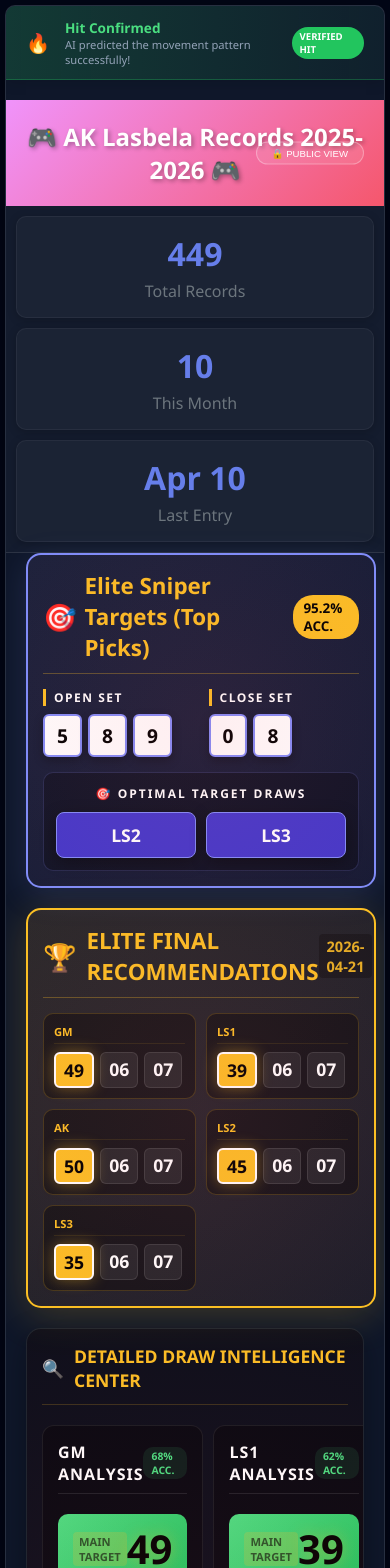
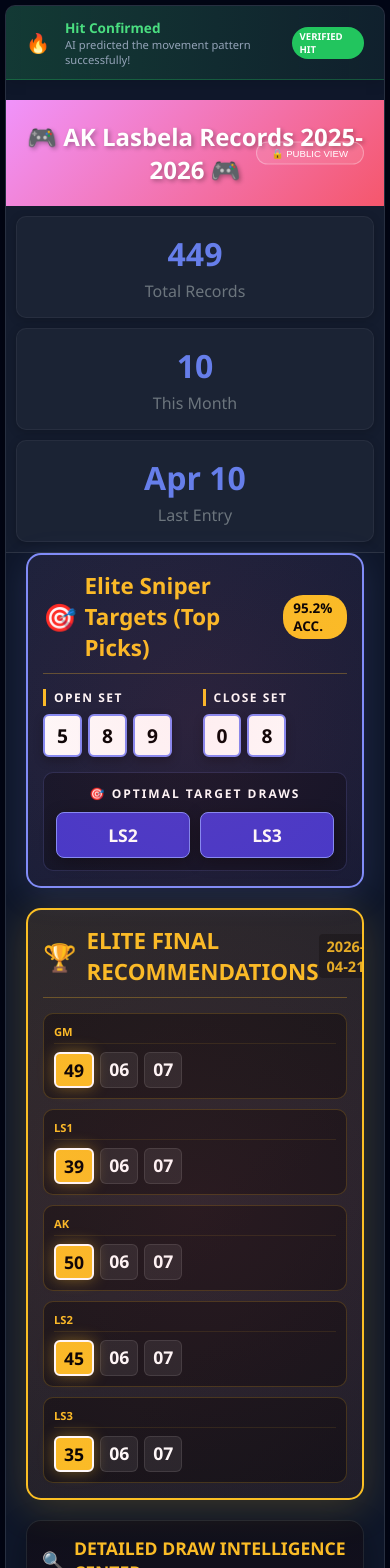
Before and after one commit to umairrana007/ak-lasbela-analysis, a React app in the folder frontend/: page / in a window 390 px wide. Shown: the top 1568 px of the page. Built offline with nearby package versions, Linux system fonts and the light colour scheme; no server answers; the database is empty; the HTML template or start-up script is replaced by a standard one.

Commit message:
UI: Complete mobile responsiveness overhaul with grid system

```diff
--- a/frontend/src/App.jsx
+++ b/frontend/src/App.jsx
@@ -430,12 +430,10 @@ const App = () => {
         {/* ELITE DASHBOARD SECTION */}
         <div style={{padding: '0 20px'}}>
             {/* ROW 1: ELITE SNIPER & RECOMMENDATIONS */}
-            <div style={{display: 'flex', gap: '20px', flexWrap: 'wrap', marginBottom: '20px'}}>
+            <div className="dashboard-grid" style={{marginBottom: '20px'}}>
                 {/* Card 1: Elite Sniper Targets */}
                 {predictions.triple_x_trick && (
                     <div className="neural-card" style={{
-                        flex: '1',
-                        minWidth: '350px',
                         border: '2px solid #818cf8',
                         background: 'linear-gradient(135deg, rgba(129, 140, 248, 0.08) 0%, rgba(79, 70, 229, 0.05) 100%)',
                         boxShadow: '0 8px 32px rgba(129, 140, 248, 0.15)',
@@ -483,8 +481,6 @@ const App = () => {
                 {/* Card 2: Elite Final Recommendations */}
                 {predictions.final_recommendations && (
                     <div className="neural-card" style={{
-                        flex: '1.2',
-                        minWidth: '350px',
                         border: '2px solid #fbbf24',
                         background: 'linear-gradient(135deg, rgba(251, 191, 36, 0.1) 0%, rgba(217, 119, 6, 0.05) 100%)',
                         boxShadow: '0 8px 40px rgba(251, 191, 36, 0.2)',
@@ -499,7 +495,7 @@ const App = () => {
                             </div>
                         </div>
 
-                        <div style={{display: 'grid', gridTemplateColumns: 'repeat(auto-fit, minmax(110px, 1fr))', gap: '10px'}}>
+                        <div className="analysis-grid" style={{gridTemplateColumns: 'repeat(auto-fit, minmax(110px, 1fr))', gap: '10px'}}>
                             {Object.entries(predictions.final_recommendations).map(([draw, jodis]) => (
                                 <div key={draw} style={{
                                     background: 'rgba(0,0,0,0.4)',
@@ -539,7 +535,7 @@ const App = () => {
                     <span>🔍</span> DETAILED DRAW INTELLIGENCE CENTER
                 </div>
 
-                <div className="prediction-grid" style={{marginTop: 0, border: 'none', background: 'none', boxShadow: 'none'}}>
+                <div className="analysis-grid" style={{marginTop: 0, border: 'none', background: 'none', boxShadow: 'none'}}>
                     {['gm', 'ls1', 'ak', 'ls2', 'ls3'].map(key => (
                         <div key={key} className="prediction-item" style={{background: 'rgba(0,0,0,0.4)', border: '1px solid rgba(255,255,255,0.08)', padding: '15px'}}>
                             <div className="prediction-header">
@@ -751,7 +747,7 @@ const App = () => {
                         <span style={{fontSize: '0.6em', background: '#6366f1', color: '#fff', padding: '4px 12px', borderRadius: '20px', letterSpacing: '1px'}}>ACTIVE TRIGGERS</span>
                     </div>
 
-                    <div style={{display: 'grid', gridTemplateColumns: 'repeat(auto-fit, minmax(200px, 1fr))', gap: '15px', marginTop: '10px'}}>
+                    <div className="analysis-grid" style={{marginTop: '10px'}}>
                         {activeSignals.map((sig, idx) => (
                             <div key={idx} className="stat-card" style={{
                                 background: 'rgba(15, 23, 42, 0.6)',
--- a/frontend/src/index.css
+++ b/frontend/src/index.css
@@ -10,6 +10,18 @@ body {
     color: #f1f5f9;
     min-height: 100vh;
     padding: 20px;
+}
+
+.dashboard-grid {
+    display: grid;
+    grid-template-columns: 1fr 1.2fr;
+    gap: 20px;
+}
+
+.analysis-grid {
+    display: grid;
+    grid-template-columns: repeat(auto-fit, minmax(200px, 1fr));
+    gap: 15px;
 }
 
 .container {
@@ -540,8 +552,17 @@ tbody tr:nth-child(even) .day-column {
     }
 
     .prediction-grid {
-        grid-template-columns: repeat(3, 1fr);
-        gap: 10px;
+        grid-template-columns: 1fr !important;
+        gap: 15px;
+    }
+
+    .analysis-grid {
+        grid-template-columns: 1fr !important;
+        gap: 15px;
+    }
+
+    .stat-numbers span {
+        font-size: 1.2em !important;
     }
 
     .prediction-value {
@@ -584,6 +605,15 @@ tbody tr:nth-child(even) .day-column {
     .ls2-column, .ls3-column {
         display: table-cell !important;
     }
+
+    /* Additional Dashboard Grid Fixes */
+    .dashboard-grid {
+        grid-template-columns: 1fr !important;
+    }
+
+    .neural-card {
+        min-width: 0 !important; /* Reset min-width for mobile */
+    }
 }
 
 @keyframes pulse {
```
